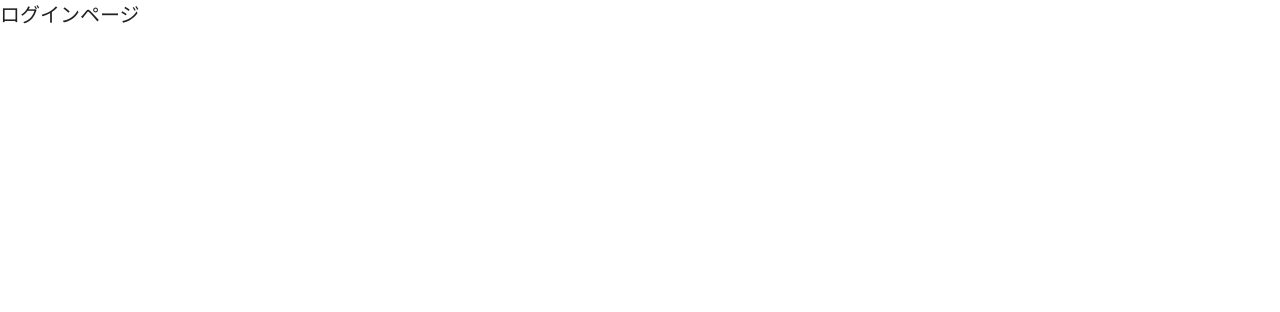
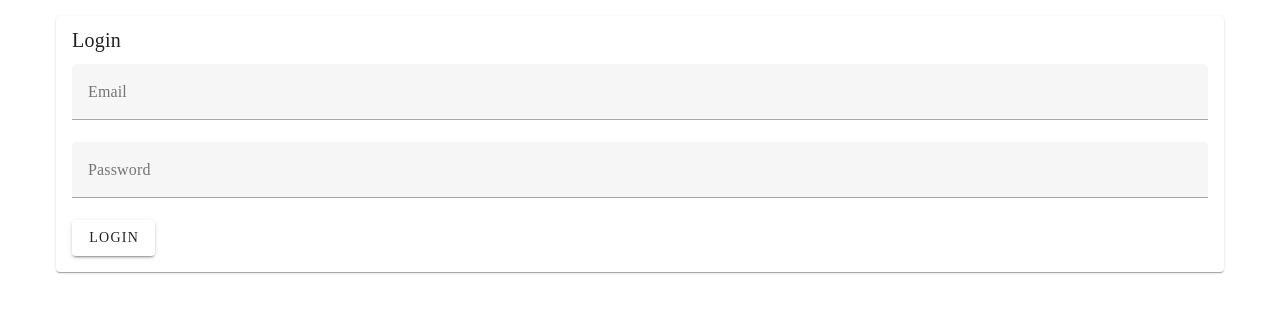
Before and after one commit to HashimotoLabo/lab-timekeeper, a Vue app in the folder lab-timekeeper/: page / in a window 1280 px wide. Shown: the top 312 px of the page. Built offline with nearby package versions, Linux system fonts and the light colour scheme.

Commit message:
add : ログインカード作成

```diff
--- a/lab-timekeeper/src/features/login/pages/LoginPage.vue
+++ b/lab-timekeeper/src/features/login/pages/LoginPage.vue
@@ -1,5 +1,20 @@
 <template>
-ログインページ
+<v-container>
+<v-row>
+  <v-col>
+    <v-card>
+      <v-card-title>Login</v-card-title>
+      <v-card-text>
+        <v-form>
+          <v-text-field label="Email" v-model="email" />
+          <v-text-field label="Password" type="password" v-model="password" />
+          <v-btn @click="login">Login</v-btn>
+        </v-form>
+      </v-card-text>
+    </v-card>
+  </v-col>
+</v-row>
+</v-container>
 </template>
 
 <script setup lang="ts">
```
